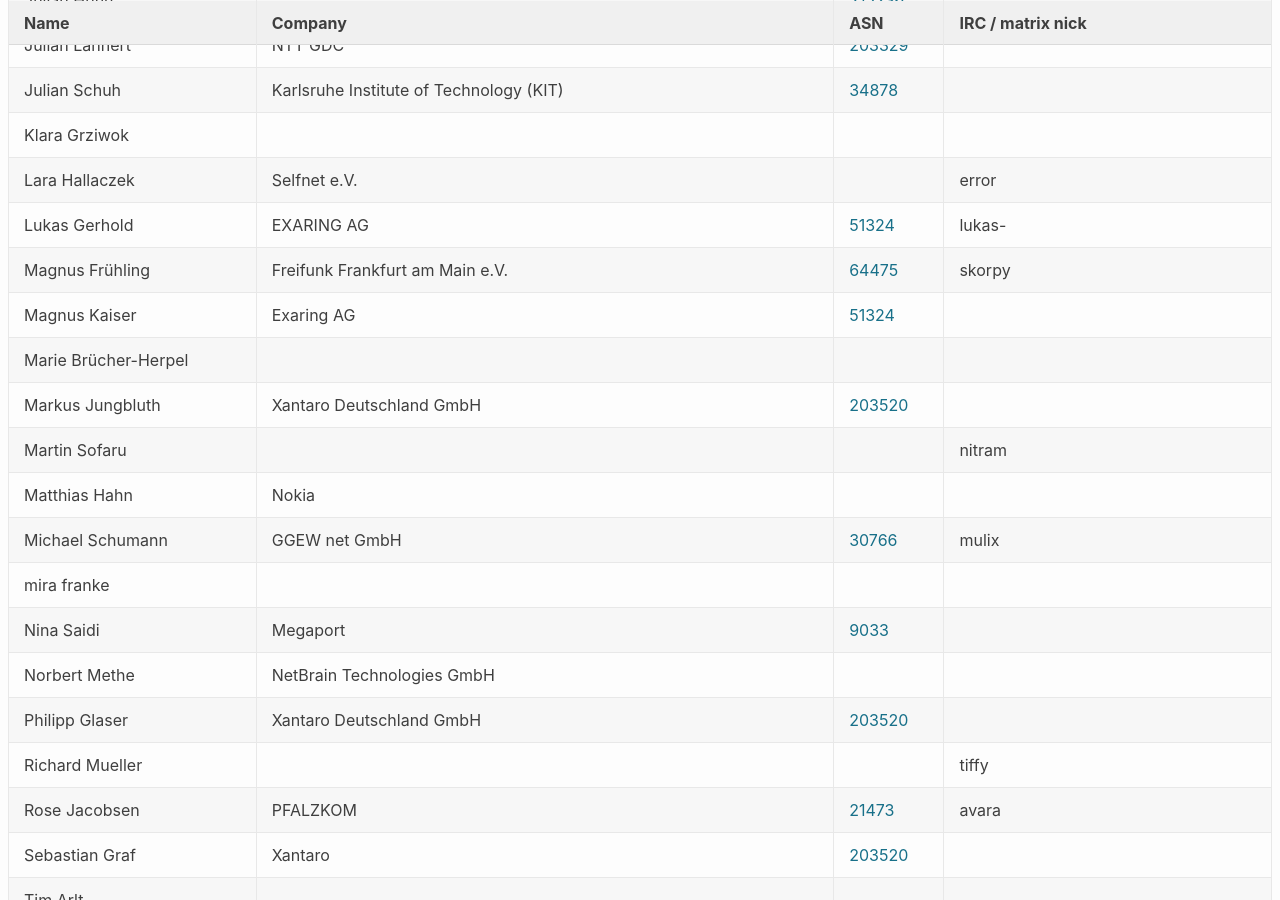
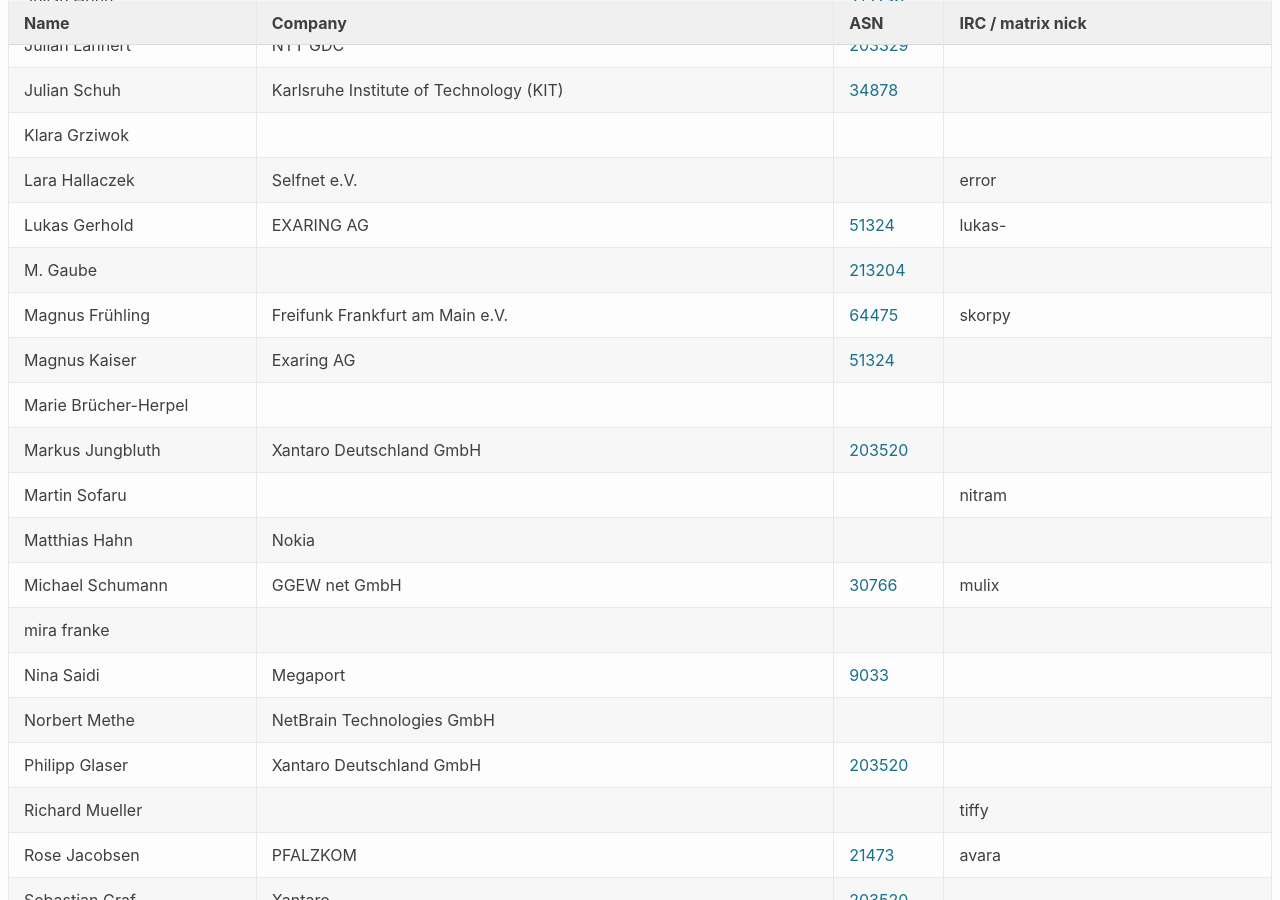
Before and after one commit to denog/pretix-attendeelist, a Jekyll site: the page built from denogmeetup25-01/index.markdown, in a window 1280 px wide and 900 px high, scrolled down 841 px. Built offline with Jekyll 4.4.1, drawn with Linux system fonts in a browser that asks for light colours.

Commit message:
Latest data: Fri Jan 24 21:10:19 UTC 2025

```diff
--- a/_data/attendees_denogmeetup25-01.json
+++ b/_data/attendees_denogmeetup25-01.json
@@ -174,6 +174,12 @@
     "asn": null
   },
   {
+    "name": "M. Gaube",
+    "company": null,
+    "irc": null,
+    "asn": "213204"
+  },
+  {
     "name": "Michael Schumann",
     "company": "GGEW net GmbH",
     "irc": "mulix",
```
